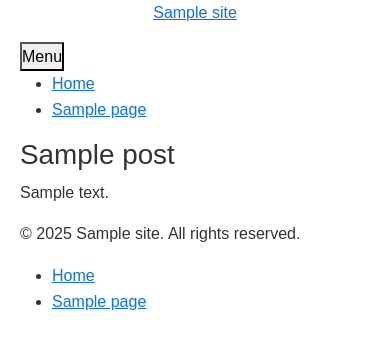
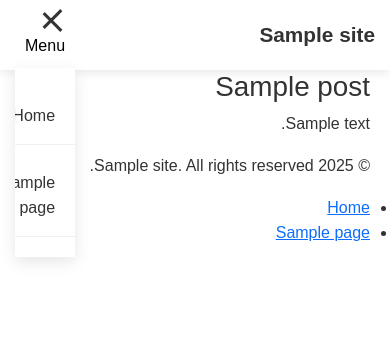
Before and after one commit to MohammadAkbariPabandi/meyar, a WordPress theme: template themes/meyar/page.php in a window 390 px wide, after a click on "Menu". Shown: the top 349 px of the page. Run offline with PHP 8.4 and a stand-in for WordPress, Linux system fonts and the light colour scheme; the site name, menu and one post (Sample post) are stand-ins, and other content is empty; some libraries are stand-ins or nearby versions.

Commit message:
Add Custom Header Navbar

```diff
--- a/themes/meyar/footer.php
+++ b/themes/meyar/footer.php
@@ -24,6 +24,7 @@
         </div>
     </footer>
 
+
     <?php wp_footer(); ?>
     <script src="https://cdn.jsdelivr.net/npm/bootstrap@5.3.3/dist/js/bootstrap.bundle.min.js" integrity="sha384-YvpcrYf0tY3lHB60NNkmXc5s9fDVZLESaAA55NDzOxhy9GkcIdslK1eN7N6jIeHz" crossorigin="anonymous"></script>
 </body>
--- a/themes/meyar/functions.php
+++ b/themes/meyar/functions.php
@@ -301,3 +301,17 @@ function custom_post_type_articles() {
 
 }
 add_action( 'init', 'custom_post_type_articles', 0 );
+
+
+
+// Enqueue custom navigation script
+function enqueue_custom_navigation_script() {
+    wp_enqueue_script(
+        'custom-navigation',
+        get_template_directory_uri() . '/assets/js/navigation.js',
+        array(),
+        '1.0.0',
+        true
+    );
+}
+add_action('wp_enqueue_scripts', 'enqueue_custom_navigation_script');
--- a/themes/meyar/header.php
+++ b/themes/meyar/header.php
@@ -11,19 +11,19 @@
     <?php wp_head(); ?>
 </head>
 
-<body <?php body_class(); ?>>
-<?php wp_body_open(); ?>
+<body>
 
-<header id="masthead" class="site-header">
-    <div class="container">
-        <div class="site-branding">
+<!-- Custom Navigation -->
+<header class="site-header">
+    <div class="header-container">
+        <div class="header-branding">
             <?php if (has_custom_logo()) : ?>
                 <div class="site-logo">
                     <?php the_custom_logo(); ?>
                 </div>
             <?php endif; ?>
 
-            <div class="site-title-wrap">
+            <div class="site-titles">
                 <?php if (is_front_page() && is_home()) : ?>
                     <h1 class="site-title">
                         <a href="<?php echo esc_url(home_url('/')); ?>" rel="home">
@@ -37,25 +37,32 @@
                         </a>
                     </p>
                 <?php endif; ?>
-
                 <p class="site-description"><?php bloginfo('description'); ?></p>
             </div>
         </div>
 
-        <nav id="site-navigation" class="main-navigation">
-            <button class="menu-toggle" aria-controls="primary-menu" aria-expanded="false">
-                <?php esc_html_e('Menu', 'my-custom-theme'); ?>
+        <nav class="main-navigation" id="main-navigation">
+            <button class="menu-toggle" id="menu-toggle" aria-expanded="false" aria-controls="primary-menu">
+                <span class="menu-toggle-bar"></span>
+                <span class="menu-toggle-bar"></span>
+                <span class="menu-toggle-bar"></span>
+                <span class="screen-reader-text">Menu</span>
             </button>
+
             <?php
             wp_nav_menu(array(
                 'theme_location' => 'primary',
                 'menu_id'        => 'primary-menu',
+                'menu_class'     => 'nav-menu',
                 'container'      => false,
+                'fallback_cb'    => 'wp_page_menu',
+                'depth'          => 3
             ));
             ?>
         </nav>
     </div>
 </header>
 
+
 <div id="content" class="site-content">
     <div class="container">
--- a/themes/meyar/style.css
+++ b/themes/meyar/style.css
@@ -22,6 +22,7 @@ body {
     font-family: Arial, sans-serif;
     line-height: 1.6;
     color: #333;
+    direction: rtl;
 }
 
 .container {
@@ -43,3 +44,290 @@ body {
         gap: 10px;
     }
 }
+
+
+
+/* Custom Navbar Styles ---------------------------------------------------------------------------------------------- Custom Navbar Styles  */
+.site-header {
+    background: #fff;
+    box-shadow: 0 2px 10px rgba(0,0,0,0.1);
+    position: sticky;
+    top: 0;
+    z-index: 1000;
+}
+
+.header-container {
+    max-width: 1200px;
+    margin: 0 auto;
+    padding: 0 20px;
+    display: flex;
+    justify-content: space-between;
+    align-items: center;
+    min-height: 80px;
+}
+
+.header-branding {
+    display: flex;
+    align-items: center;
+    gap: 15px;
+}
+
+.site-logo img {
+    max-height: 60px;
+    width: auto;
+}
+
+.site-title {
+    margin: 0;
+    font-size: 1.5rem;
+    font-weight: bold;
+}
+
+.site-title a {
+    text-decoration: none;
+    color: #333;
+}
+
+.site-description {
+    margin: 0;
+    font-size: 0.9rem;
+    color: #666;
+}
+
+/* Main Navigation */
+.main-navigation {
+    position: relative;
+}
+
+.nav-menu {
+    display: flex;
+    list-style: none;
+    margin: 0;
+    padding: 0;
+    gap: 30px;
+}
+
+.nav-menu li {
+    position: relative;
+}
+
+.nav-menu a {
+    text-decoration: none;
+    color: #333;
+    font-weight: 500;
+    padding: 10px 0;
+    transition: color 0.3s ease;
+    display: block;
+}
+
+.nav-menu a:hover {
+    color: #007cba;
+}
+
+/* Dropdown Menu */
+.nav-menu .sub-menu,
+.nav-menu .children {
+    position: absolute;
+    top: 100%;
+    left: 0;
+    background: #fff;
+    min-width: 200px;
+    box-shadow: 0 5px 15px rgba(0,0,0,0.1);
+    border-radius: 5px;
+    opacity: 0;
+    visibility: hidden;
+    transform: translateY(-10px);
+    transition: all 0.3s ease;
+    list-style: none;
+    padding: 10px 0;
+    z-index: 1000;
+}
+
+.nav-menu .sub-menu li,
+.nav-menu .children li {
+    margin: 0;
+}
+
+.nav-menu .sub-menu a,
+.nav-menu .children a {
+    padding: 10px 20px;
+    white-space: nowrap;
+}
+
+.nav-menu li:hover > .sub-menu,
+.nav-menu li:hover > .children {
+    opacity: 1;
+    visibility: visible;
+    transform: translateY(0);
+}
+
+/* Mobile Menu Toggle */
+.menu-toggle {
+    display: none;
+    background: none;
+    border: none;
+    cursor: pointer;
+    padding: 10px;
+    flex-direction: column;
+    gap: 4px;
+}
+
+.menu-toggle-bar {
+    width: 25px;
+    height: 3px;
+    background: #333;
+    transition: all 0.3s ease;
+}
+
+/* Mobile Styles */
+@media (max-width: 768px) {
+    .header-container {
+        flex-wrap: wrap;
+        padding: 0 15px;
+    }
+
+    .menu-toggle {
+        display: flex;
+    }
+
+    .nav-menu {
+        display: none;
+        position: absolute;
+        top: 100%;
+        left: 0;
+        right: 0;
+        background: #fff;
+        flex-direction: column;
+        gap: 0;
+        box-shadow: 0 5px 15px rgba(0,0,0,0.1);
+        padding: 20px 0;
+    }
+
+    .nav-menu.active {
+        display: flex;
+    }
+
+    .nav-menu li {
+        width: 100%;
+    }
+
+    .nav-menu a {
+        padding: 15px 20px;
+        border-bottom: 1px solid #f0f0f0;
+    }
+
+    .nav-menu .sub-menu,
+    .nav-menu .children {
+        position: static;
+        opacity: 1;
+        visibility: visible;
+        transform: none;
+        box-shadow: none;
+        background: #f9f9f9;
+        display: none;
+        padding: 0;
+    }
+
+    .nav-menu .sub-menu.active,
+    .nav-menu .children.active {
+        display: block;
+    }
+
+    .nav-menu .sub-menu a,
+    .nav-menu .children a {
+        padding-left: 40px;
+        font-size: 0.9em;
+    }
+
+    /* Animated hamburger icon */
+    .menu-toggle.active .menu-toggle-bar:nth-child(1) {
+        transform: rotate(45deg) translate(6px, 6px);
+    }
+
+    .menu-toggle.active .menu-toggle-bar:nth-child(2) {
+        opacity: 0;
+    }
+
+    .menu-toggle.active .menu-toggle-bar:nth-child(3) {
+        transform: rotate(-45deg) translate(6px, -6px);
+    }
+}
+
+/* Desktop dropdown arrow */
+.nav-menu .menu-item-has-children > a::after {
+    content: '▾';
+    margin-left: 5px;
+    font-size: 0.8em;
+}
+
+/* Mobile dropdown toggle */
+.mobile-dropdown-toggle {
+    position: absolute;
+    right: 0;
+    top: 0;
+    width: 50px;
+    height: 50px;
+    background: none;
+    border: none;
+    cursor: pointer;
+    font-size: 1.2em;
+    color: #666;
+}
+
+@media (min-width: 769px) {
+    .mobile-dropdown-toggle {
+        display: none;
+    }
+}
+
+/* Improved mobile styles */
+@media (max-width: 768px) {
+    .site-header {
+        position: relative;
+    }
+
+    .header-container {
+        min-height: 70px;
+    }
+
+    .site-logo img {
+        max-height: 50px;
+    }
+
+    .site-title {
+        font-size: 1.3rem;
+    }
+
+    .site-description {
+        display: none; /* Hide description on mobile */
+    }
+
+    /* Prevent body scroll when menu is open */
+    body.menu-open {
+        overflow: hidden;
+    }
+
+    .nav-menu {
+        max-height: calc(100vh - 70px);
+        overflow-y: auto;
+    }
+}
+
+/* Focus styles for accessibility */
+.menu-toggle:focus,
+.mobile-dropdown-toggle:focus,
+.nav-menu a:focus {
+    outline: 2px solid #007cba;
+    outline-offset: 2px;
+}
+
+/* Loading state */
+.menu-toggle.loading .menu-toggle-bar {
+    animation: pulse 1s infinite;
+}
+
+@keyframes pulse {
+    0% { opacity: 1; }
+    50% { opacity: 0.5; }
+    100% { opacity: 1; }
+}
```
Also changed, not shown: themes/meyar/assets/js/navigation.js (added, +97 -0 lines).
